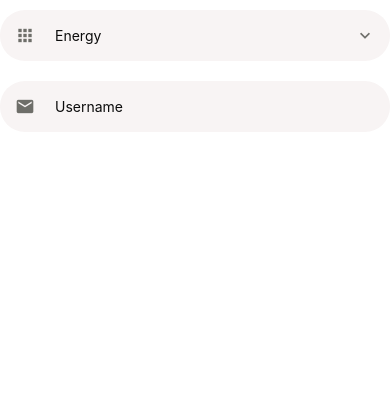
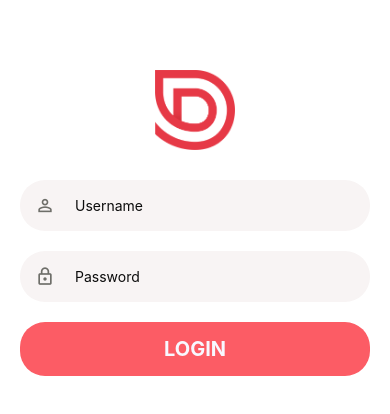
Before and after one commit to waddal/React-Native-Project, a React Native app: screen / in a window 390 px wide. Shown: the top 414 px of the page. Built offline with nearby package versions, Linux system fonts and the light colour scheme.

Commit message:
loginScreen implemented

```diff
--- a/App.js
+++ b/App.js
@@ -6,6 +6,7 @@ import AccountScreen from "./app/screens/AccountScreen";
 import FormScreen from "./app/screens/FormScreen";
 import TestComponent from "./app/screens/TestComponent";
 import ListingsScreen from "./app/screens/ListingsScreen";
+import LoginScreen from "./app/screens/LoginScreen";
 
 export default function App() {
   return (
@@ -14,7 +15,7 @@ export default function App() {
     // <ListingsScreen />
     // <MessagesScreen />
     // <AccountScreen />
-    // <TestComponent />
-    <FormScreen />
+    // <FormScreen />
+    <LoginScreen />
   );
 }
--- a/app/components/AppButton.js
+++ b/app/components/AppButton.js
@@ -1,19 +1,14 @@
 import React from "react";
-import { StyleSheet, Platform, Text } from "react-native";
-import Pressable from "react-native/Libraries/Components/Pressable/Pressable";
+import { StyleSheet, Platform, Text, Pressable } from "react-native";
 import colors from "../config/colors";
 
-export const AppButton = ({ title, color = "primary", pressColor = "medium", accessibilityLabel }) => {
-
-  const handlePressOut = () => {
-    console.log("Press released!");
-  };
-
-  const handleOnPress = () => {
-    console.log("Component pressed..");
-  };
-
-
+export const AppButton = ({
+  title,
+  color = "primary",
+  pressColor = "medium",
+  accessibilityLabel,
+  handleOnPress,
+}) => {
   return (
     <Pressable
       style={({ pressed }) => [
@@ -23,8 +18,8 @@ export const AppButton = ({ title, color = "primary", pressColor = "medium", acc
         },
       ]}
       onPressIn={handleOnPress}
-      onLongPress={() => console.log("Component is pressed...")}
-      onPressOut={handlePressOut}
+      onLongPress={() => console.log("onLongPress...")}
+      onPressOut={() => console.log("onPressOut!")}
       accessibilityLabel={accessibilityLabel}
     >
       <Text style={styles.text}>{title}</Text>
@@ -45,7 +40,7 @@ const styles = StyleSheet.create({
   text: {
     color: colors.white,
     fontSize: Platform.OS === "android" ? 18 : 20,
-    textTransform: 'uppercase',
-    fontWeight: 'bold',
+    textTransform: "uppercase",
+    fontWeight: "bold",
   },
 });
--- /dev/null
+++ b/app/screens/LoginScreen.js
@@ -0,0 +1,55 @@
+import React, { useState } from "react";
+import { StyleSheet, Image, View } from "react-native";
+import { AppButton } from "../components/AppButton";
+import AppTextInput from "../components/AppTextInput";
+import Screen from "../components/Screen";
+
+function LoginScreen() {
+  const [email, setEmail] = useState();
+  const [password, setPassword] = useState();
+
+  return (
+    <Screen>
+      <View style={styles.container}>
+        <Image style={styles.logo} source={require("../assets/logo-red.png")} />
+        <AppTextInput
+          autoCapitalize={"none"}
+          autoCorrect={false}
+          icon={"account-outline"}
+          keyboardType={"email-address"}
+          onChangeText={(text) => setEmail(text)}
+          placeholder={"Username"}
+          textContentType={"emailAddress"} //iOS only
+        />
+        <AppTextInput
+          autoCapitalize={"none"}
+          autoCorrect={false}
+          icon={"lock-outline"}
+          onChangeText={(text) => setPassword(text)}
+          placeholder={"Password"}
+          secureTextEntry //defaults to true
+          textContentType={"password"}
+        />
+        <AppButton
+          title="Login"
+          handleOnPress={() => console.log("login!", email, password)}
+        />
+      </View>
+    </Screen>
+  );
+}
+
+export default LoginScreen;
+
+const styles = StyleSheet.create({
+  container: {
+    padding: 20,
+  },
+  logo: {
+    width: 80,
+    height: 80,
+    alignSelf: "center",
+    marginTop: 50,
+    marginBottom: 20,
+  },
+});
```
